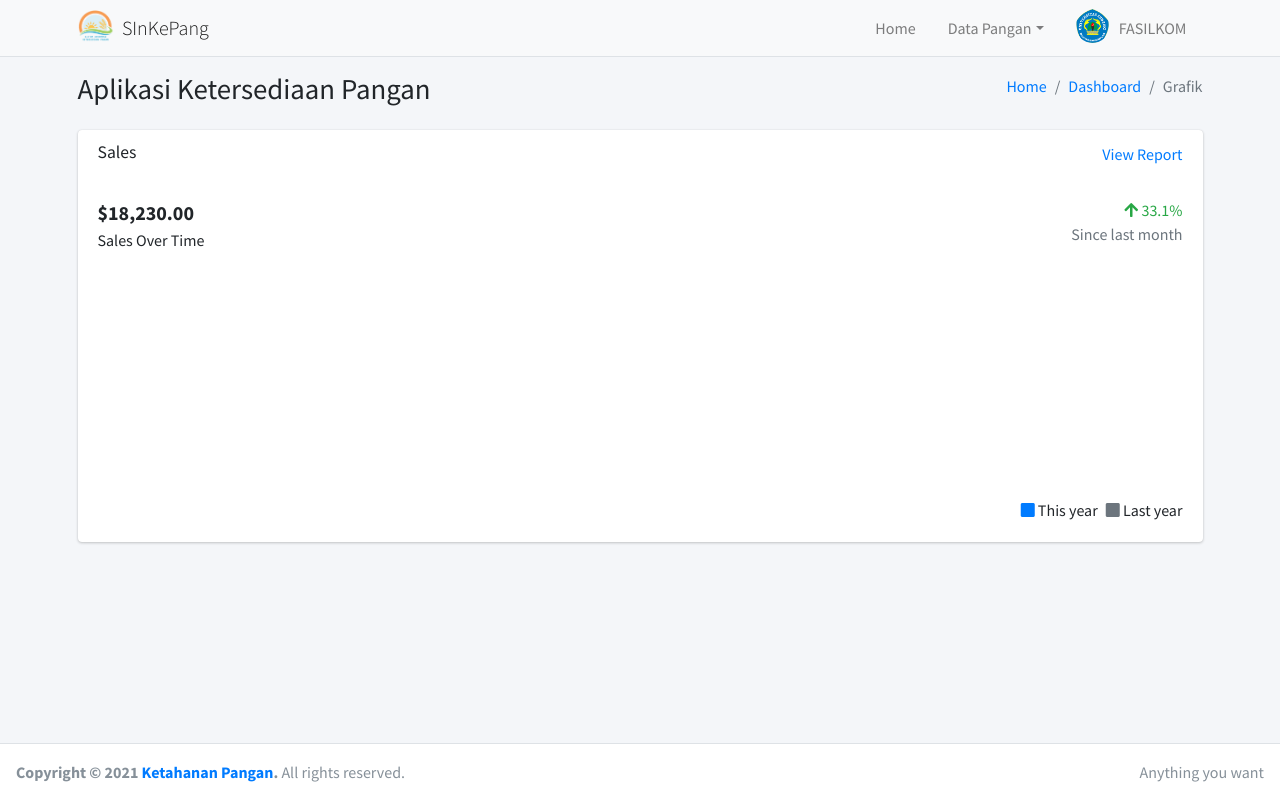
After one commit to riskarispianti/sikp, a CodeIgniter 4 app: template app/Views/pangan/grafik.php in a window 1280 px wide. The commit adds this page. Run offline with PHP 8.4 and a stand-in for CodeIgniter, Linux system fonts and the light colour scheme; the template is opened without the code that fills it, so the values that code supplies are empty; a map, chart or similar area stays blank; some libraries are stand-ins or nearby versions.

Commit message:
membuat halaman grafik tomat

```diff
--- a/app/Views/layout/template.php
+++ b/app/Views/layout/template.php
@@ -66,6 +66,10 @@ scratch. This page gets rid of all links and provides the needed markup only.
   <script src="/dist/js/demo.js"></script>
   <!-- BS-Stepper -->
   <script src="/plugins/bs-stepper/js/bs-stepper.min.js"></script>
+  <!-- OPTIONAL SCRIPTS -->
+  <script src="/plugins/chart.js/Chart.min.js"></script>
+  <!-- AdminLTE dashboard demo (This is only for demo purposes) -->
+  <script src="/dist/js/pages/dashboard3.js"></script>
   <script>
     $(function() {
       $("#example1").DataTable({
--- a/app/Views/pangan/dashboard.php
+++ b/app/Views/pangan/dashboard.php
@@ -255,7 +255,7 @@
             </div>
             <div class="col-6">
               <div class="card">
-                <a href="" class="btn btn-outline-success">
+                <a href="/dashboard/grafik" class="btn btn-outline-success">
                   <div class="card-body">
                     <div class="text-center">
                       <img src="/img/tomat2.png" class="img-fluid">
--- /dev/null
+++ b/app/Views/pangan/grafik.php
@@ -0,0 +1,82 @@
+<?= $this->extend('layout/template'); ?>
+
+<?= $this->Section('content'); ?>
+
+<!-- Content Wrapper. Contains page content -->
+<div class="content-wrapper">
+  <!-- Content Header (Page header) -->
+  <div class="content-header">
+    <div class="container">
+      <div class="row mb-2">
+        <div class="col-sm-6">
+          <h1 class="m-0"> Aplikasi Ketersediaan Pangan</small></h1>
+        </div><!-- /.col -->
+        <div class="col-sm-6">
+          <ol class="breadcrumb float-sm-right">
+            <li class="breadcrumb-item"><a href="#">Home</a></li>
+            <li class="breadcrumb-item"><a href="#">Dashboard</a></li>
+            <li class="breadcrumb-item active">Grafik</li>
+          </ol>
+        </div><!-- /.col -->
+      </div><!-- /.row -->
+    </div><!-- /.container-fluid -->
+  </div>
+  <!-- /.content-header -->
+
+  <div class="content">
+    <div class="container">
+      <div class="row">
+
+        <div class="col-lg">
+          <div class="card">
+            <div class="card-header border-0">
+              <div class="d-flex justify-content-between">
+                <h3 class="card-title">Sales</h3>
+                <a href="javascript:void(0);">View Report</a>
+              </div>
+            </div>
+            <div class="card-body">
+              <div class="d-flex">
+                <p class="d-flex flex-column">
+                  <span class="text-bold text-lg">$18,230.00</span>
+                  <span>Sales Over Time</span>
+                </p>
+                <p class="ml-auto d-flex flex-column text-right">
+                  <span class="text-success">
+                    <i class="fas fa-arrow-up"></i> 33.1%
+                  </span>
+                  <span class="text-muted">Since last month</span>
+                </p>
+              </div>
+              <!-- /.d-flex -->
+
+              <div class="position-relative mb-4">
+                <canvas id="sales-chart" height="200"></canvas>
+              </div>
+
+              <div class="d-flex flex-row justify-content-end">
+                <span class="mr-2">
+                  <i class="fas fa-square text-primary"></i> This year
+                </span>
+
+                <span>
+                  <i class="fas fa-square text-gray"></i> Last year
+                </span>
+              </div>
+            </div>
+          </div>
+          <!-- /.card -->
+
+
+        </div>
+        <!-- /.col-md-6 -->
+      </div>
+      <!-- /.row -->
+    </div>
+    <!-- /.container-fluid -->
+  </div>
+  <!-- /.content -->
+
+</div>
+
+<?= $this->endSection(); ?>
```
Also changed, not shown: app/Controllers/Dashboard.php (+7 -0 lines).
